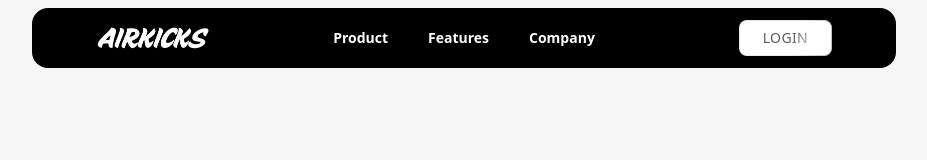
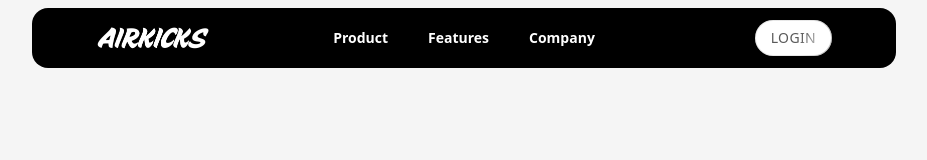
Before and after one commit to Chitraksh09error/AirKicks, a Next.js app: page / in a window 1280 px wide. Shown: the top 160 px of the page, without its empty margins (176-1103 px from the left). Built offline with nearby package versions, Linux system fonts and the light colour scheme.

Commit message:
login removed

```diff
--- a/components/Navbar.jsx
+++ b/components/Navbar.jsx
@@ -1,45 +1,17 @@
 'use client';
-import { useEffect, useState } from 'react'
-import { Bars3Icon, XMarkIcon } from '@heroicons/react/24/outline'
+import { useState } from 'react';
+import { Bars3Icon, XMarkIcon } from '@heroicons/react/24/outline';
 import { ShinyButton } from "@/components/ui/shiny-button.jsx";
 import Link from 'next/link';
 import { useRouter } from 'next/navigation';
-import { supabase } from '../utils/client'
 
 export default function Navbar() {
   const [mobileMenuOpen, setMobileMenuOpen] = useState(false);
-  const [user, setUser] = useState(null);
-  const [loading, setLoading] = useState(true); // Add loading state
   const router = useRouter();
 
-  useEffect(() => {
-    const fetchUser = async () => {
-      const { data, error } = await supabase.auth.getSession();
-      if (error) console.error("Session error:", error);
-      setUser(data?.session?.user || null);
-      setLoading(false); // Set loading to false once the user data is fetched
-    };
-
-    fetchUser();
-
-    const { data: { subscription } } = supabase.auth.onAuthStateChange((_event, session) => {
-      setUser(session?.user || null);
-      setLoading(false); // Set loading to false when the auth state changes
-    });
-
-    return () => {
-      subscription?.unsubscribe();
-    };
-  }, []);
-
-  const handleLogout = async () => {
-    await supabase.auth.signOut();
-    setUser(null);
-    window.history.pushState(null, "", "/");
-    router.push('/');
+  const handleLogout = () => {
+    router.push('/login');
   };
-
-  if (loading) return <div>Loading...</div>; // You can show a loading spinner or text here
 
   return (
     <header className="bg-black mt-2 lg:px-8 px-4 lg:mx-52 md:mx-10 mx-2 rounded-2xl">
@@ -47,11 +19,7 @@ export default function Navbar() {
         <div className="flex lg:flex-1">
           <a href="#" className="-m-1.5 p-1.5">
             <span className="sr-only">Your Company</span>
-            <img
-              alt=""
-              src="/assets/airkicks.png"
-              className="h-6 w-auto"
-            />
+            <img alt="" src="/assets/airkicks.png" className="h-6 w-auto" />
           </a>
         </div>
         <div className="flex lg:hidden">
@@ -76,26 +44,16 @@ export default function Navbar() {
           </a>
         </div>
         <div className="hidden lg:flex lg:flex-1 lg:justify-end">
-          {user ? (
-            <ShinyButton onClick={handleLogout} className="text-black bg-white px-4 py-2 rounded-full">
-              Logout
-            </ShinyButton>
-          ) : (
-            <Link href="/login">
-              <ShinyButton className="text-black bg-white">Login</ShinyButton>
-            </Link>
-          )}
+          <ShinyButton onClick={handleLogout} className="text-black bg-white px-4 py-2 rounded-full">
+            Login
+          </ShinyButton>
         </div>
       </nav>
       <div className={`fixed inset-0 z-50 bg-white px-6 py-6 sm:max-w-sm sm:ring-1 sm:ring-white ${mobileMenuOpen ? '' : 'hidden'}`}>
         <div className="flex items-center justify-between">
           <a href="#" className="-m-1.5 p-1.5">
             <span className="sr-only">Your Company</span>
-            <img
-              alt=""
-              src="/assets/airkicksb.png"
-              className="h-6 w-auto"
-            />
+            <img alt="" src="/assets/airkicksb.png" className="h-6 w-auto" />
           </a>
           <button
             type="button"
@@ -120,15 +78,9 @@ export default function Navbar() {
               </a>
             </div>
             <div className="py-6">
-              {user ? (
-                <ShinyButton onClick={handleLogout} className="text-black bg-white px-4 py-2 rounded-full">
-                  Logout
-                </ShinyButton>
-              ) : (
-                <Link href="/login">
-                  <ShinyButton className="text-black bg-white">Login</ShinyButton>
-                </Link>
-              )}
+              <ShinyButton onClick={handleLogout} className="text-black bg-white px-4 py-2 rounded-full">
+                Logout
+              </ShinyButton>
             </div>
           </div>
         </div>
```
